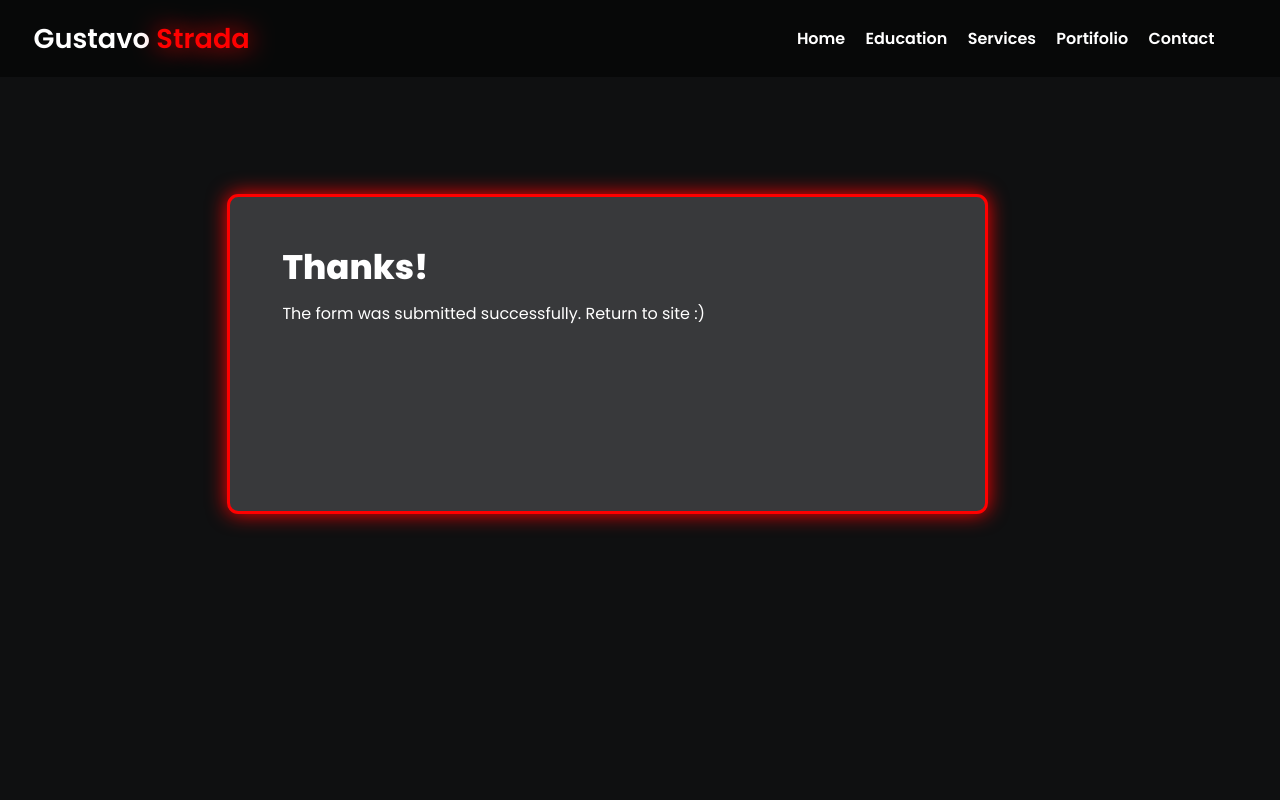
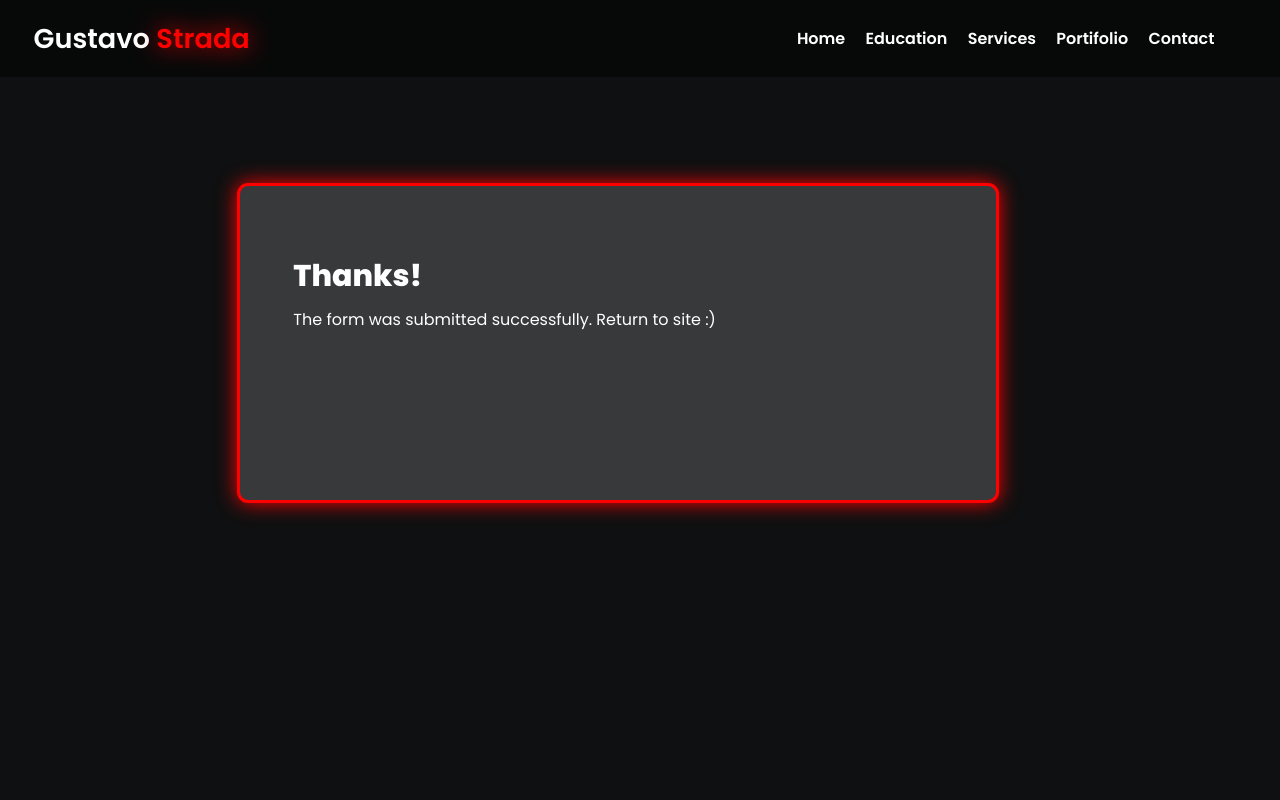
Before and after one commit to StradaGustavo/portfolio, a plain HTML site: page thanks.html in a window 1280 px wide. Shown: the top 800 px of the page. Drawn offline with nearby package versions, Linux system fonts and the light colour scheme.

Commit message:
Update thanks.css

```diff
--- a/css/thanks.css
+++ b/css/thanks.css
@@ -194,8 +194,6 @@ span{
 
 /* === /Menssage==== */
 
-
-
 /* === Footer === */
 
 .social-midias-footer{
@@ -254,11 +252,23 @@ footer{
 
 /* === /Footer === */
 
-
 /* === Media queries ==== */
 
 /* Extra Small Smartphone */
 @media (min-width: 0px){
+	.menssage {
+		position: relative;
+		margin-top: 12%;
+		right: 16%;
+		width: 110%;
+		height: 30vh;
+	  }
+
+	.menssage h3{
+		font-size: 30px;
+		padding-top: 9%;
+	}
+
 	.menu-mobile{
 		display: block;
 	}
@@ -277,18 +287,39 @@ footer{
 
 /* Small Smartphone */
 @media (min-width: 576px){
+	.menssage {
+		margin: 12% 0 0 16%;
+		width: 100%;
+		height: 30vh;
+	  }
+
+	.menssage h3{
+		font-size: 30px;
+		padding-top: 9%;
+	}
 
 }
 /* /Small Smartphone */
 
 /* Medium Tablet */
-@media (min-width: 768px){
+@media (min-width: 768px) and (max-width: 722px){
+	.menssage{
+		width: 100%;
+		margin: 12% 0 0 16%;
+		height: 30vh;
+	}
 
 }
 /* /Medium Tablet */
 
 /* Large Laptop */
 @media (min-width: 992px){
+	.menssage{
+		width: 70%;
+		margin: 12% 0 0 29%;
+		height: 30vh;
+	}
+
 	.menu-mobile{
 		display: none;
 	}
@@ -302,4 +333,16 @@ footer{
 }
 /* /Large Laptop */
 
+
+/* Extra Large Desktop */
+@media (min-width: 1200px){
+	.menssage{
+		margin: 9%;
+		margin: 8% 0 0 29%;
+		width: 70%;
+		height: 40vh;
+	}
+}
+/* /Extra Large Desktop */
+
 /* === /Media queries ==== */
```
